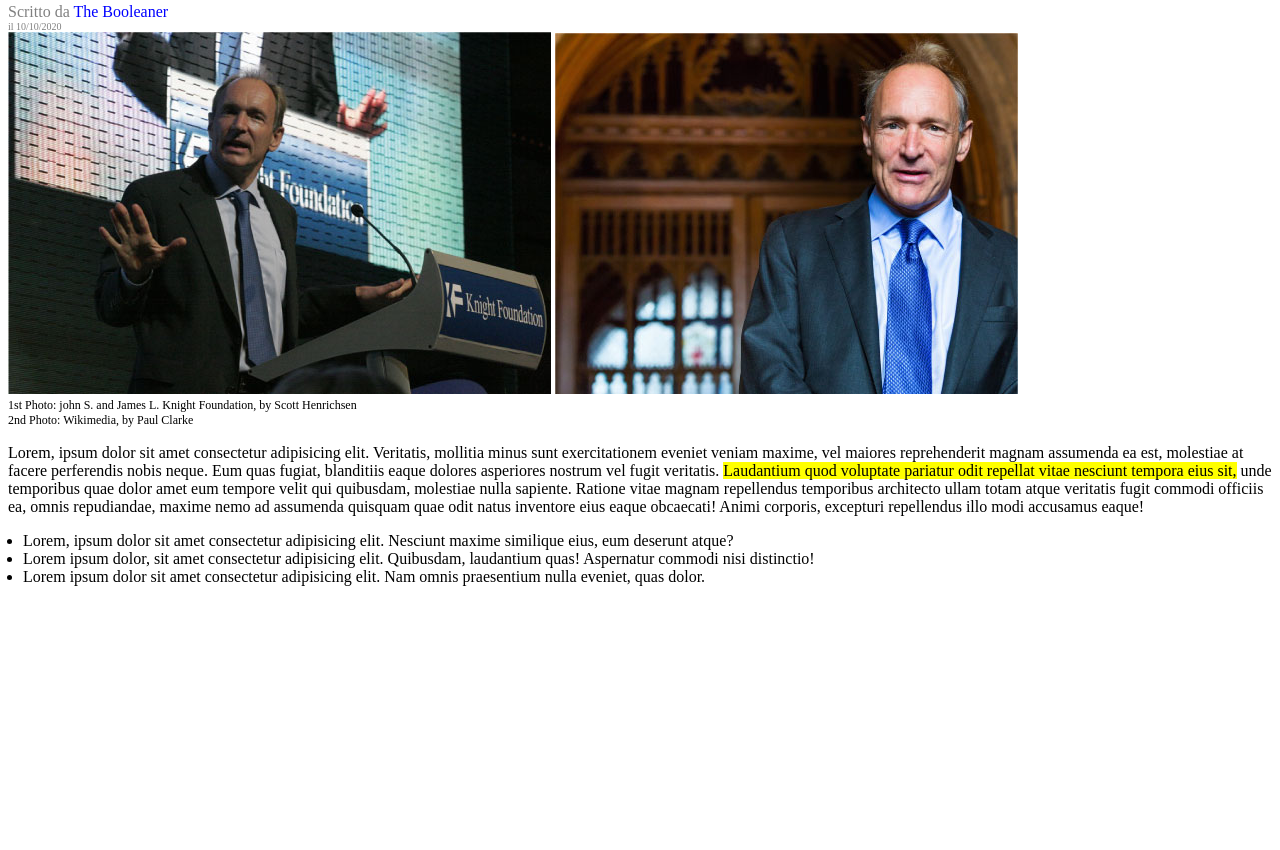
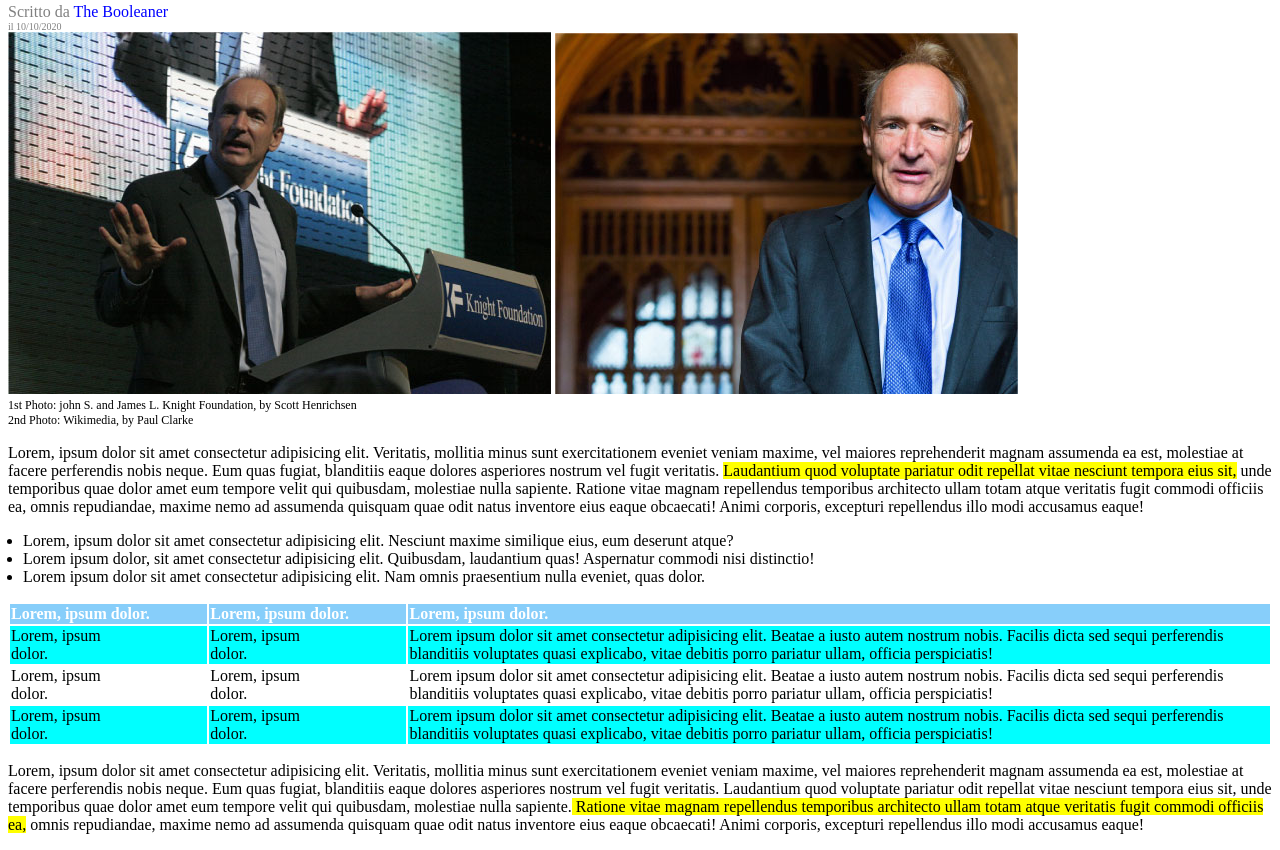
Before and after one commit to Alaikum/html-css-booleaner, a plain HTML site: page index.html in a window 1280 px wide. Shown: the part 429-1279 px from the top of the page. Before the commit the page ends 1031 px from the top, so only its background shows below. Drawn offline with Linux system fonts and the light colour scheme.

Commit message:
fatta tabella e ultima parte del main

```diff
--- a/css/style.css
+++ b/css/style.css
@@ -1,7 +1,7 @@
 /* body{
     width: 1100px;
 } */
- /* da decidere se impostare una larghezza  massima */
+/* da decidere se impostare una larghezza  massima */
 
 
 .intestazione {
@@ -13,34 +13,52 @@
     ;
 }
 
-#titolo{
+#titolo {
     font-size: 75px;
     margin-bottom: 0;
 }
 
-.autore{
+.autore {
     margin: 0%;
     color: gray;
 }
 
-#scrittore{
+#scrittore {
     color: blue;
 
 }
 
-.data{
+.data {
     font-size: 10px;
 }
 
-.fonti{
+.fonti {
     margin: 0;
     font-size: 12px;
 }
 
-.evidenziato{
+.evidenziato {
     background-color: yellow;
 }
 
-ul{
+ul {
     padding-left: 15px;
 }
+
+.riga0 {
+    background-color: lightskyblue;
+    text-align: left;
+    color: white;
+
+
+}
+
+.rigablu {
+    background-color: aqua;
+
+}
+
+.spazio {
+    padding-right: 100px;
+
+}
--- a/index.html
+++ b/index.html
@@ -41,24 +41,74 @@
         <section>
             <!-- prima parte testo con elenco -->
 
-            <p> Lorem, ipsum dolor sit amet consectetur adipisicing elit. Veritatis, mollitia minus sunt exercitationem eveniet veniam maxime, vel maiores reprehenderit magnam assumenda ea est, molestiae at facere perferendis nobis neque. Eum quas fugiat, blanditiis eaque dolores asperiores nostrum vel fugit veritatis. <span class="evidenziato"> Laudantium quod voluptate pariatur odit repellat vitae nesciunt tempora eius sit,</span> unde temporibus quae dolor amet eum tempore velit qui quibusdam, molestiae nulla sapiente. Ratione vitae magnam repellendus temporibus architecto ullam totam atque veritatis fugit commodi officiis ea, omnis repudiandae, maxime nemo ad assumenda quisquam quae odit natus inventore eius eaque obcaecati! Animi corporis, excepturi repellendus illo modi accusamus eaque!  </p>
+            <p> Lorem, ipsum dolor sit amet consectetur adipisicing elit. Veritatis, mollitia minus sunt exercitationem
+                eveniet veniam maxime, vel maiores reprehenderit magnam assumenda ea est, molestiae at facere
+                perferendis nobis neque. Eum quas fugiat, blanditiis eaque dolores asperiores nostrum vel fugit
+                veritatis. <span class="evidenziato"> Laudantium quod voluptate pariatur odit repellat vitae nesciunt
+                    tempora eius sit,</span> unde temporibus quae dolor amet eum tempore velit qui quibusdam, molestiae
+                nulla sapiente. Ratione vitae magnam repellendus temporibus architecto ullam totam atque veritatis fugit
+                commodi officiis ea, omnis repudiandae, maxime nemo ad assumenda quisquam quae odit natus inventore eius
+                eaque obcaecati! Animi corporis, excepturi repellendus illo modi accusamus eaque! </p>
 
-        <ul>
-            <li> Lorem, ipsum dolor sit amet consectetur adipisicing elit. Nesciunt maxime similique eius, eum deserunt atque? </li>
-            <li> Lorem ipsum dolor, sit amet consectetur adipisicing elit. Quibusdam, laudantium quas! Aspernatur commodi nisi distinctio!</li>
-            <li> Lorem ipsum dolor sit amet consectetur adipisicing elit. Nam omnis praesentium nulla eveniet, quas dolor.</li>
-        </ul>
+            <ul>
+                <li> Lorem, ipsum dolor sit amet consectetur adipisicing elit. Nesciunt maxime similique eius, eum
+                    deserunt atque? </li>
+                <li> Lorem ipsum dolor, sit amet consectetur adipisicing elit. Quibusdam, laudantium quas! Aspernatur
+                    commodi nisi distinctio!</li>
+                <li> Lorem ipsum dolor sit amet consectetur adipisicing elit. Nam omnis praesentium nulla eveniet, quas
+                    dolor.</li>
+            </ul>
 
 
         </section>
 
         <section>
             <!-- tabella -->
+            <table>
+                <tr class="riga0">
+                    <th>Lorem, ipsum dolor.</th>
+                    <th>Lorem, ipsum dolor.</th>
+                    <th>Lorem, ipsum dolor.</th>
+
+                </tr>
+                <tr class="rigablu">
+                    <td class="spazio">Lorem, ipsum dolor.</td>
+                    <td class="spazio">Lorem, ipsum dolor.</td>
+                    <td>Lorem ipsum dolor sit amet consectetur adipisicing elit. Beatae a iusto autem nostrum nobis.
+                        Facilis dicta sed sequi perferendis blanditiis voluptates quasi explicabo, vitae debitis porro
+                        pariatur ullam, officia perspiciatis!</td>
+                </tr>
+                <tr>
+                    <td class="spazio">Lorem, ipsum dolor.</td>
+                    <td class="spazio">Lorem, ipsum dolor.</td>
+                    <td>Lorem ipsum dolor sit amet consectetur adipisicing elit. Beatae a iusto autem nostrum nobis.
+                        Facilis dicta sed sequi perferendis blanditiis voluptates quasi explicabo, vitae debitis porro
+                        pariatur ullam, officia perspiciatis!</td>
+                </tr>
+                <tr class="rigablu">
+                    <td class="spazio">Lorem, ipsum dolor.</td>
+                    <td class="spazio">Lorem, ipsum dolor.</td>
+                    <td>Lorem ipsum dolor sit amet consectetur adipisicing elit. Beatae a iusto autem nostrum nobis.
+                        Facilis dicta sed sequi perferendis blanditiis voluptates quasi explicabo, vitae debitis porro
+                        pariatur ullam, officia perspiciatis!</td>
+                </tr>
+            </table>
+
         </section>
 
         <section>
 
             <!-- seconda parte testo -->
+
+            <p> Lorem, ipsum dolor sit amet consectetur adipisicing elit. Veritatis, mollitia minus sunt exercitationem
+                eveniet veniam maxime, vel maiores reprehenderit magnam assumenda ea est, molestiae at facere
+                perferendis nobis neque. Eum quas fugiat, blanditiis eaque dolores asperiores nostrum vel fugit
+                veritatis. Laudantium quod voluptate pariatur odit repellat vitae nesciunt
+                    tempora eius sit, unde temporibus quae dolor amet eum tempore velit qui quibusdam, molestiae
+                nulla sapiente.<span class="evidenziato"> Ratione vitae magnam repellendus temporibus architecto ullam totam atque veritatis fugit
+                commodi officiis ea,</span> omnis repudiandae, maxime nemo ad assumenda quisquam quae odit natus inventore eius
+                eaque obcaecati! Animi corporis, excepturi repellendus illo modi accusamus eaque! </p>
+
         </section>
 
     </main>
```
